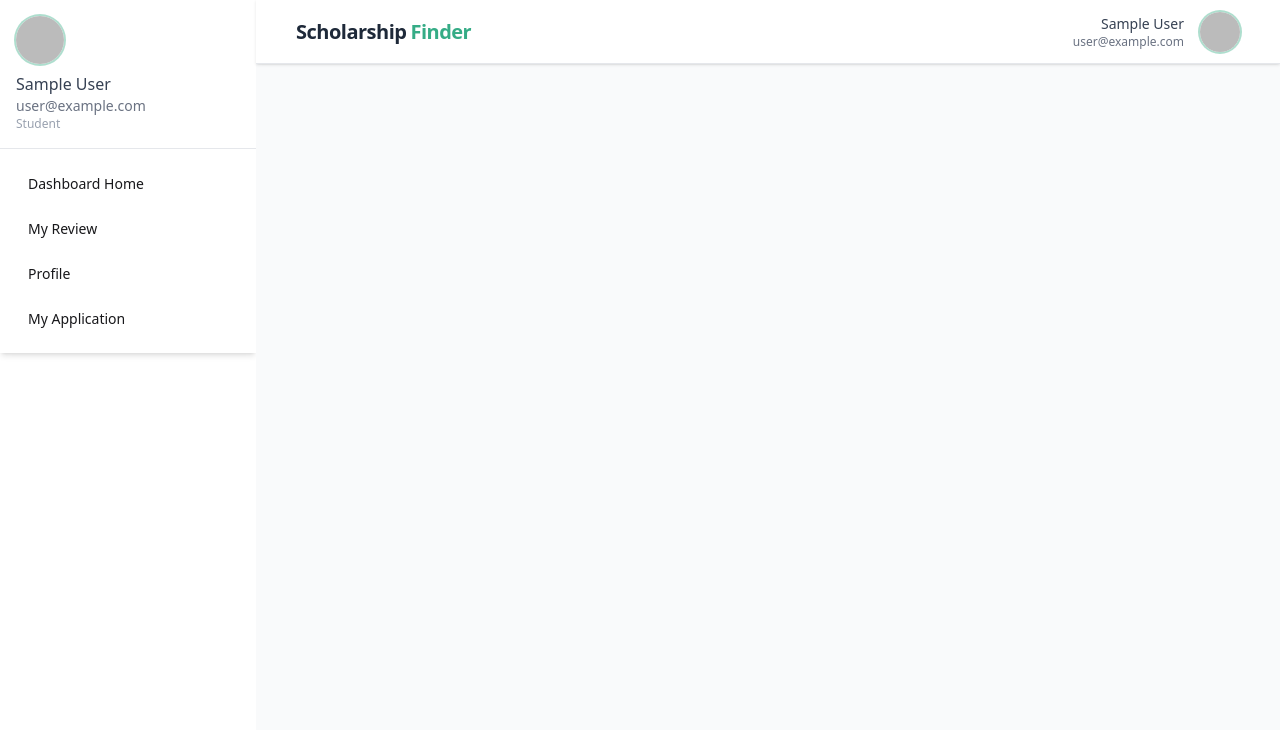
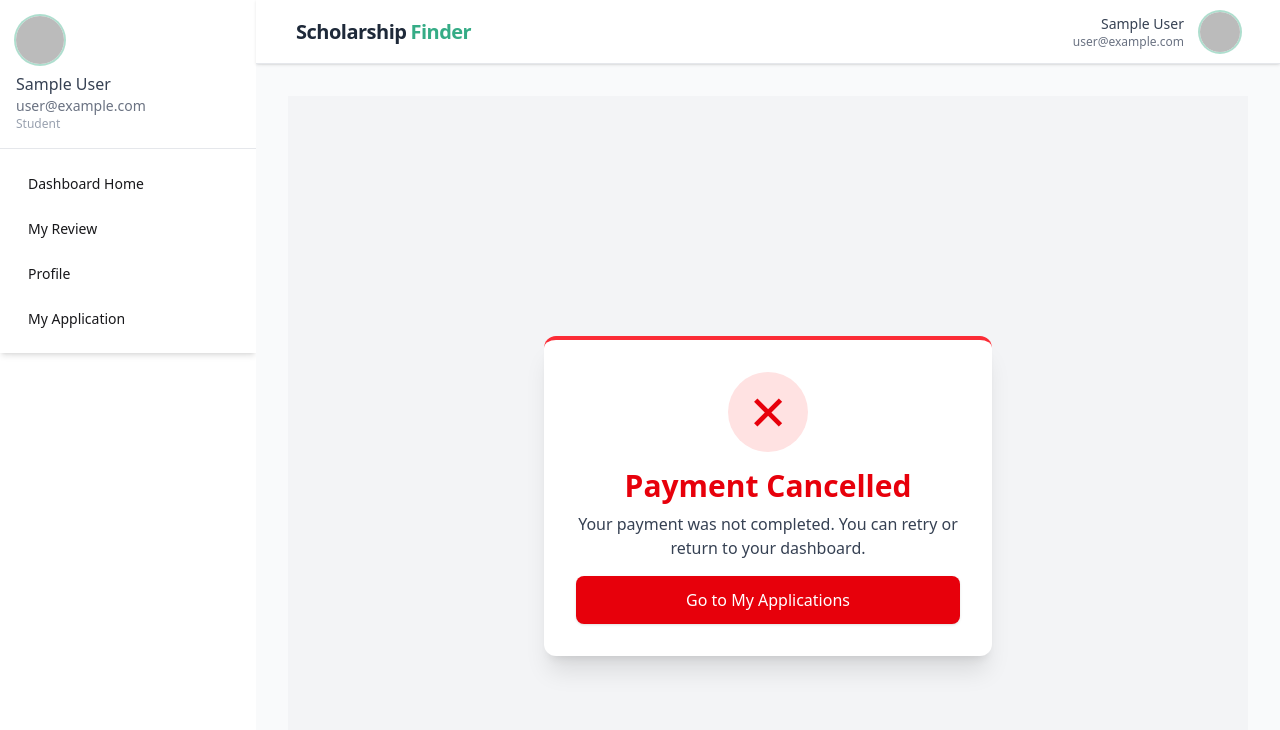
Before and after one commit to Rafi570/Scholarship-Management-System-client, a React (Vite) app: page /dashboard/payment-cancelled in a window 1280 px wide. Shown: the top 730 px of the page. Built offline with nearby package versions, Linux system fonts and the light colour scheme; no server answers; sample sign-in values are in the browser's storage.

Commit message:
tracking cancel ap

```diff
--- a/src/Pages/Dashboard/Payment/PaymentCancelled.jsx
+++ b/src/Pages/Dashboard/Payment/PaymentCancelled.jsx
@@ -1,9 +1,53 @@
-import React from 'react';
+import React from "react";
+import { useNavigate, useSearchParams } from "react-router";
 
 const PaymentCancelled = () => {
+  const navigate = useNavigate();
+  const [searchParams] = useSearchParams();
+  const trackingId = searchParams.get("trackingId"); // Optional if you passed trackingId in cancel URL
+
   return (
-    <div>
+    <div className="flex items-center justify-center min-h-screen bg-gray-100 px-4">
+      <div className="bg-white shadow-xl rounded-xl p-8 max-w-md w-full text-center border-t-4 border-red-500">
 
+        {/* Cancel icon */}
+        <div className="flex justify-center mb-4">
+          <div className="w-20 h-20 bg-red-100 text-red-600 rounded-full flex items-center justify-center text-5xl">
+            ✕
+          </div>
+        </div>
+
+        <h2 className="text-3xl font-bold text-red-600 mb-2">
+          Payment Cancelled
+        </h2>
+
+        <p className="text-gray-700 mb-4">
+          Your payment was not completed. You can retry or return to your dashboard.
+        </p>
+
+        {/* Optional tracking info */}
+        {trackingId && (
+          <p className="text-gray-800 font-medium mb-4">
+            <span className="font-semibold">Tracking ID:</span> {trackingId}
+          </p>
+        )}
+
+        {/* Buttons */}
+        <div className="flex flex-col gap-3">
+          <button
+            onClick={() => navigate("/dashboard/my-applicatioin")}
+            className="px-6 py-3 w-full bg-red-600 text-white font-medium rounded-lg shadow hover:bg-red-700 transition"
+          >
+            Go to My Applications
+          </button>
+          {/* <button
+            onClick={() => navigate("/dashboard/retry-payment")}
+            className="px-6 py-3 w-full bg-gray-200 text-gray-800 font-medium rounded-lg shadow hover:bg-gray-300 transition"
+          >
+            Retry Payment
+          </button> */}
+        </div>
+      </div>
     </div>
   );
 };
```
Also changed, not shown: src/Pages/Dashboard/DashboardHome/AllApplication/AllApplication.jsx (+36 -12 lines).
